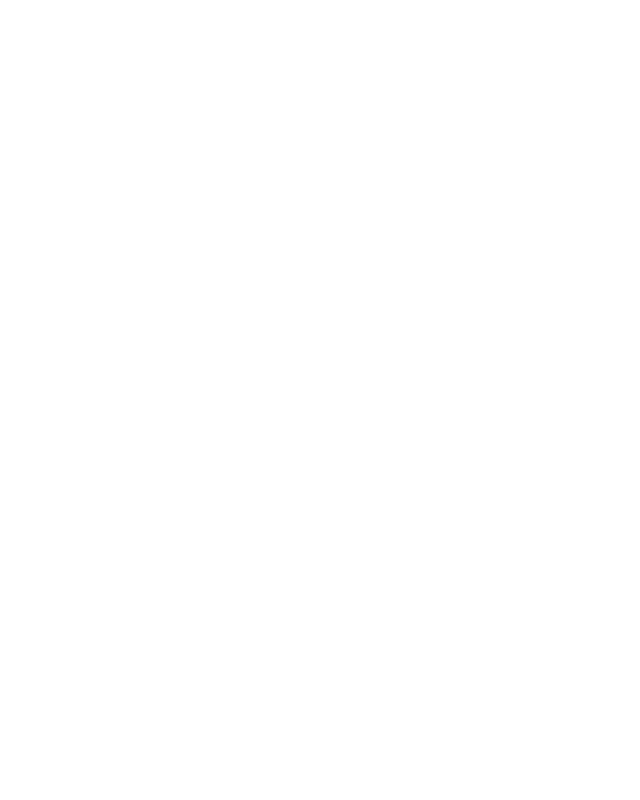
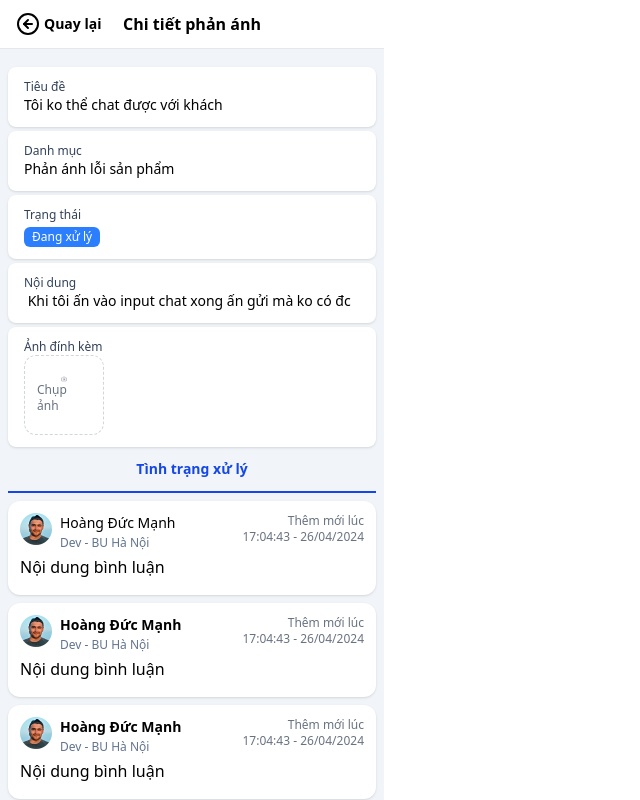
Before and after one commit to bbhtruonglm/support-center-staging, a Vue app: page /feedback-detail/1 in a window 1280 px wide. Before the commit this address had no page. Shown: the whole page, without its empty margins (0-640 px from the left). Built offline with nearby package versions, Linux system fonts and the light colour scheme.

Commit message:
feat: Dựng UI

```diff
--- a/src/components/PageHeader.vue
+++ b/src/components/PageHeader.vue
@@ -5,7 +5,7 @@
         <ArrowLeftCircle class="w-6 h-6 text-black" :stroke-width="2" />
         <span class="text-sm font-semibold">{{ backText || t('common.back') }}</span>
       </button>
-      <h1 class="text-base font-bold flex-1 text-center">{{ title }}</h1>
+      <h1 class="text-base font-bold flex-1 text-center whitespace-nowrap">{{ title }}</h1>
       <div class="flex-1"></div>
     </div>
   </div>
--- a/src/locales/en.ts
+++ b/src/locales/en.ts
@@ -46,9 +46,12 @@
   // Feedback
   feedback: {
     createTitle: 'Create feedback',
+    detailTitle: 'Feedback details',
     feedbackTitle: 'Feedback title',
     feedbackTitlePlaceholder: 'Please enter title',
     serviceType: 'Service type',
+    category: 'Category',
+    status: 'Status',
     content: 'Feedback content',
     contentPlaceholder: 'Please enter your feedback content',
     attachImages: 'Attached images',
--- a/src/locales/vi.ts
+++ b/src/locales/vi.ts
@@ -47,9 +47,12 @@
   // Feedback
   feedback: {
     createTitle: 'Tạo phản ánh',
+    detailTitle: 'Chi tiết phản ánh',
     feedbackTitle: 'Tiêu đề góp ý',
     feedbackTitlePlaceholder: 'Vui lòng nhập tiêu đề',
     serviceType: 'Loại dịch vụ',
+    category: 'Danh mục',
+    status: 'Trạng thái',
     content: 'Nội dung góp ý',
     contentPlaceholder: 'Quý khách vui lòng nhập nội dung phản ánh',
     attachImages: 'Ảnh đính kèm',
--- a/src/router/index.ts
+++ b/src/router/index.ts
@@ -38,6 +38,11 @@
       name: 'Embed-web-chat',
       component: () => import('@/views/EmbedWebChat.vue'),
     },
+    {
+      path: '/feedback-detail/:id',
+      name: 'Feedback-detail',
+      component: () => import('@/views/FeedbackDetail.vue'),
+    },
   ],
 })
 
--- /dev/null
+++ b/src/views/FeedbackDetail.vue
@@ -0,0 +1,208 @@
+<template>
+  <div class="w-full h-full md:max-w-sm bg-slate-100 flex flex-col overflow-y-auto gap-2.5">
+    <!-- Header -->
+    <PageHeader :title="t('feedback.detailTitle')" />
+
+    <!-- Content -->
+    <div class="flex-1 flex flex-col p-2">
+      <!-- Chi tiết phản ánh -->
+      <div class="flex flex-col gap-1">
+        <!-- Tiêu đề -->
+        <section class="bg-white rounded-lg px-4 py-3 shadow-sm">
+          <h3 class="text-xs font-medium text-slate-700">Tiêu đề</h3>
+          <p class="text-sm font-medium text-black">Tôi ko thể chat được với khách</p>
+        </section>
+
+        <!-- Danh mục -->
+        <section class="bg-white rounded-lg px-4 py-3 shadow-sm">
+          <h3 class="text-xs font-medium text-slate-700">Danh mục</h3>
+          <p class="text-sm font-medium text-black">Phản ánh lỗi sản phẩm</p>
+        </section>
+
+        <!-- Trạng thái -->
+        <section class="bg-white rounded-lg px-4 py-3 shadow-sm">
+          <h3 class="text-xs font-medium text-slate-700">Trạng thái</h3>
+          <span
+            class="inline-block px-2 py-0.5 text-xs font-medium rounded-md whitespace-nowrap bg-blue-500 text-white"
+          >
+            Đang xử lý
+          </span>
+        </section>
+
+        <!-- Nội dung -->
+        <section class="bg-white rounded-lg px-4 py-3 shadow-sm">
+          <h3 class="text-xs font-medium text-slate-700">Nội dung</h3>
+          <p class="text-sm font-medium text-black whitespace-pre-wrap">
+            Khi tôi ấn vào input chat xong ấn gửi mà ko có đc
+          </p>
+        </section>
+
+        <!-- Ảnh đính kèm -->
+        <section class="bg-white rounded-lg px-4 py-3 shadow-sm">
+          <h3 class="text-xs font-medium text-slate-700">Ảnh đính kèm</h3>
+          <div class="flex flex-wrap gap-2.5">
+            <!-- Empty State: Dashed Box -->
+            <div
+              class="w-20 h-20 py-5 px-3 border border-dashed border-gray-300 rounded-xl flex flex-col items-center justify-center text-gray-500 text-xs bg-white"
+            >
+              <Camera :size="24" :stroke-width="1.5" class="text-gray-500" />
+              <span class="text-xs text-gray-500">Chụp ảnh</span>
+            </div>
+          </div>
+        </section>
+      </div>
+
+      <!-- Tình trạng xử lý -->
+      <div class="flex flex-col gap-2">
+        <!-- Tiêu đề -->
+        <div
+          class="py-3 border-b-2 border-blue-700 flex justify-center text-sm text-blue-700 font-bold"
+        >
+          Tình trạng xử lý
+        </div>
+
+        <!-- Comments List -->
+        <div class="flex flex-col gap-2">
+          <!-- Comment Card 1 -->
+          <div class="bg-white rounded-xl p-3 shadow-sm">
+            <!-- Avatar, Tên, vị trí, ngày -->
+            <div class="flex items-start justify-between gap-2">
+              <!--Avatar, Tên, vị trí -->
+              <div class="flex gap-2 flex-1">
+                <!-- avatar -->
+                <img
+                  src="/src/assets/Avatar.png"
+                  alt="Avatar"
+                  class="w-8 h-8 object-cover shrink-0"
+                />
+                <!-- Tên, vị trí -->
+                <div class="flex flex-col gap-0.5 flex-1">
+                  <p class="text-sm font-medium text-black">Hoàng Đức Mạnh</p>
+                  <p class="text-xs text-slate-500">Dev - BU Hà Nội</p>
+                </div>
+              </div>
+              <!-- Ngày -->
+              <div class="flex flex-col items-end shrink-0">
+                <p class="text-xs text-gray-500 whitespace-nowrap">Thêm mới lúc</p>
+                <p class="text-xs text-gray-500 whitespace-nowrap">17:04:43 - 26/04/2024</p>
+              </div>
+            </div>
+            <!-- Nội dung bình luận -->
+            <div class="py-1 text-black font-medium text-base">Nội dung bình luận</div>
+          </div>
+
+          <!-- Comment Card 2 -->
+          <div class="bg-white rounded-xl p-3 shadow-sm">
+            <!-- Avatar, Tên, vị trí, ngày -->
+            <div class="flex items-start justify-between gap-2">
+              <!--Avatar, Tên, vị trí -->
+              <div class="flex gap-2 flex-1">
+                <!-- avatar -->
+                <img
+                  src="/src/assets/Avatar.png"
+                  alt="Avatar"
+                  class="w-8 h-8 object-cover shrink-0"
+                />
+                <!-- Tên, vị trí -->
+                <div class="flex flex-col gap-0.5 flex-1">
+                  <p class="text-sm font-bold text-black">Hoàng Đức Mạnh</p>
+                  <p class="text-xs text-slate-500">Dev - BU Hà Nội</p>
+                </div>
+              </div>
+              <!-- Ngày -->
+              <div class="flex flex-col items-end shrink-0">
+                <p class="text-xs text-gray-500 whitespace-nowrap">Thêm mới lúc</p>
+                <p class="text-xs text-gray-500 whitespace-nowrap">17:04:43 - 26/04/2024</p>
+              </div>
+            </div>
+            <!-- Nội dung bình luận -->
+            <div class="py-1 text-black font-medium text-base">Nội dung bình luận</div>
+          </div>
+
+          <!-- Comment Card 3 -->
+          <div class="bg-white rounded-xl p-3 shadow-sm">
+            <!-- Avatar, Tên, vị trí, ngày -->
+            <div class="flex items-start justify-between gap-2">
+              <!--Avatar, Tên, vị trí -->
+              <div class="flex gap-2 flex-1">
+                <!-- avatar -->
+                <img
+                  src="/src/assets/Avatar.png"
+                  alt="Avatar"
+                  class="w-8 h-8 object-cover shrink-0"
+                />
+                <!-- Tên, vị trí -->
+                <div class="flex flex-col gap-0.5 flex-1">
+                  <p class="text-sm font-bold text-black">Hoàng Đức Mạnh</p>
+                  <p class="text-xs text-slate-500">Dev - BU Hà Nội</p>
+                </div>
+              </div>
+              <!-- Ngày -->
+              <div class="flex flex-col items-end shrink-0">
+                <p class="text-xs text-gray-500 whitespace-nowrap">Thêm mới lúc</p>
+                <p class="text-xs text-gray-500 whitespace-nowrap">17:04:43 - 26/04/2024</p>
+              </div>
+            </div>
+            <!-- Nội dung bình luận -->
+            <div class="py-1 text-black font-medium text-base">Nội dung bình luận</div>
+          </div>
+        </div>
+
+        <!-- Pagination -->
+        <div class="flex items-center justify-between gap-1">
+          <!-- Previous Button -->
+          <button class="flex items-center gap-1 text-sm text-gray-700">
+            <ChevronLeft :size="16" :stroke-width="2" />
+            <span>Lùi</span>
+          </button>
+
+          <!-- Page Numbers -->
+          <div class="flex items-center gap-1">
+            <button class="w-8 h-8 flex items-center justify-center text-sm text-gray-700 rounded">
+              1
+            </button>
+            <button
+              class="w-8 h-8 flex items-center justify-center text-sm text-white bg-gray-300 border border-gray-400 rounded"
+            >
+              2
+            </button>
+            <button class="w-8 h-8 flex items-center justify-center text-sm text-gray-700 rounded">
+              3
+            </button>
+            <span class="text-sm text-gray-700 px-1">...</span>
+            <button class="w-8 h-8 flex items-center justify-center text-sm text-gray-700 rounded">
+              4
+            </button>
+          </div>
+
+          <!-- Next Button -->
+          <button class="flex items-center gap-1 text-sm text-gray-700">
+            <span>Tiếp</span>
+            <ChevronRight :size="16" :stroke-width="2" />
+          </button>
+        </div>
+
+        <!-- Bình luận -->
+        <div class="flex flex-col gap-1.5">
+          <h3 class="text-sm font-medium text-slate-950">Bình luận</h3>
+
+          <textarea
+            placeholder="Nhập nội dung bình luận của bạn"
+            class="w-full px-4 py-3 text-sm rounded-md border border-gray-200 resize-none focus:outline-none text-black placeholder:text-gray-500"
+            rows="4"
+          ></textarea>
+        </div>
+      </div>
+    </div>
+  </div>
+</template>
+
+<script setup lang="ts">
+import { useI18n } from 'vue-i18n'
+import { Camera, ChevronLeft, ChevronRight, Paperclip } from 'lucide-vue-next'
+
+import PageHeader from '@/components/PageHeader.vue'
+
+/** i18n instance */
+const { t } = useI18n()
+</script>
--- a/src/views/FeedbackList.vue
+++ b/src/views/FeedbackList.vue
@@ -1,5 +1,5 @@
 <template>
-  <div class="flex flex-col h-full max-w-sm bg-slate-100 overflow-y-auto">
+  <div class="w-full h-full md:max-w-sm bg-slate-100 flex flex-col overflow-y-auto">
     <!-- Content Wrapper -->
     <div class="flex-1 flex flex-col">
       <!-- Navigation Header -->
@@ -124,7 +124,6 @@
 import { toast } from 'vue3-toastify'
 import { useI18n } from 'vue-i18n'
 
-import AppHeader from '@/components/AppHeader.vue'
 import PageHeader from '@/components/PageHeader.vue'
 import TabNav from '@/components/TabNav.vue'
 
--- a/src/views/FeedbackListEmpty.vue
+++ b/src/views/FeedbackListEmpty.vue
@@ -1,5 +1,5 @@
 <template>
-  <div class="flex flex-col h-full max-w-sm bg-slate-100 overflow-y-auto">
+  <div class="w-full h-full md:max-w-sm bg-slate-100 flex flex-col overflow-y-auto">
     <!-- Content Wrapper -->
     <div class="flex-1 flex flex-col">
       <!-- Navigation Header -->
@@ -35,8 +35,7 @@
 
 <script setup>
 import { ref } from 'vue'
-import { ArrowLeft, Bell } from 'lucide-vue-next'
-import AppHeader from '@/components/AppHeader.vue'
+
 import PageHeader from '@/components/PageHeader.vue'
 import TabNav from '@/components/TabNav.vue'
 import MailIcon from '@/assets/MailIcon.png'
```
Also changed, not shown: src/api/ticket/transform.ts (line endings or trailing spaces).
